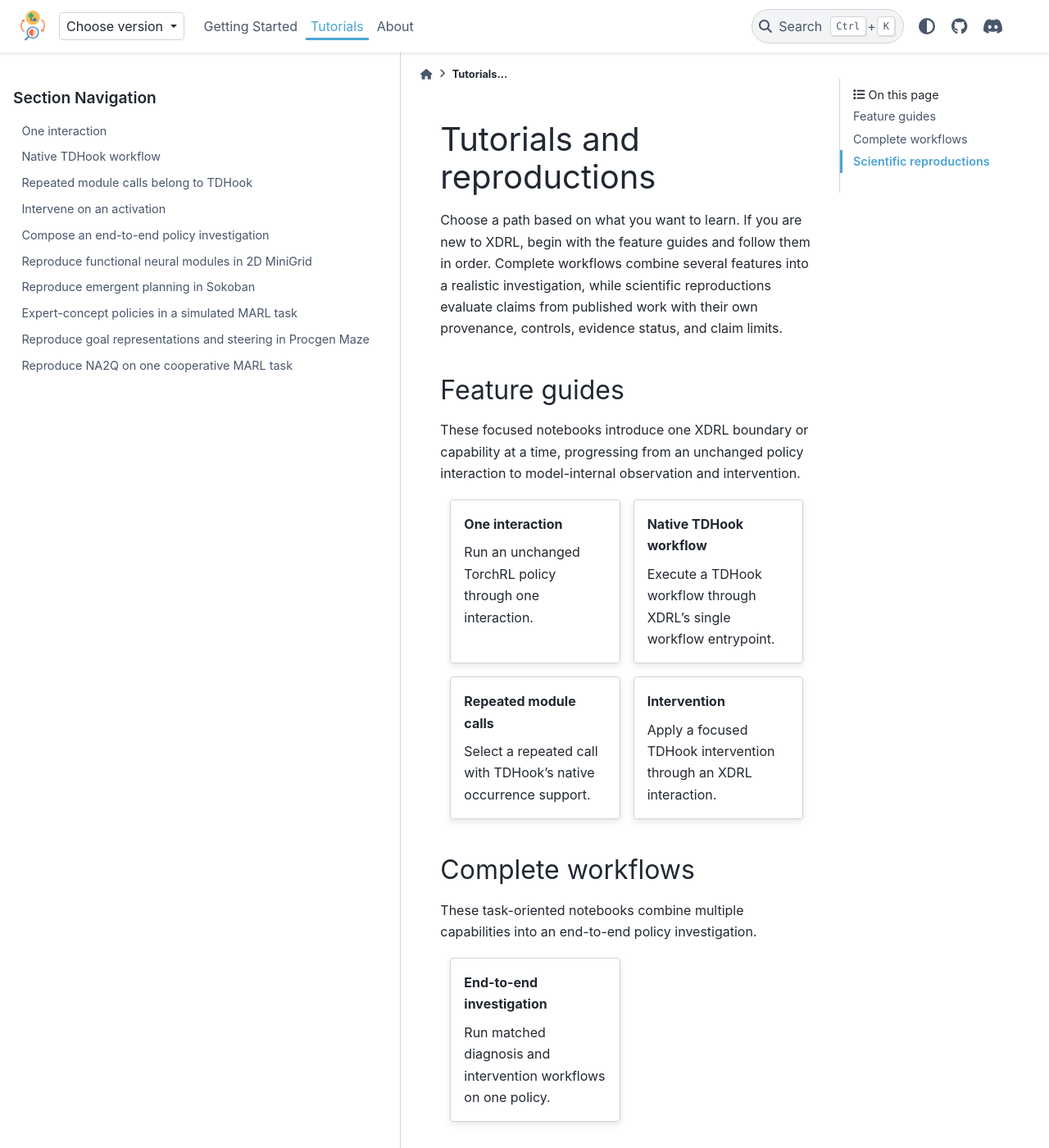
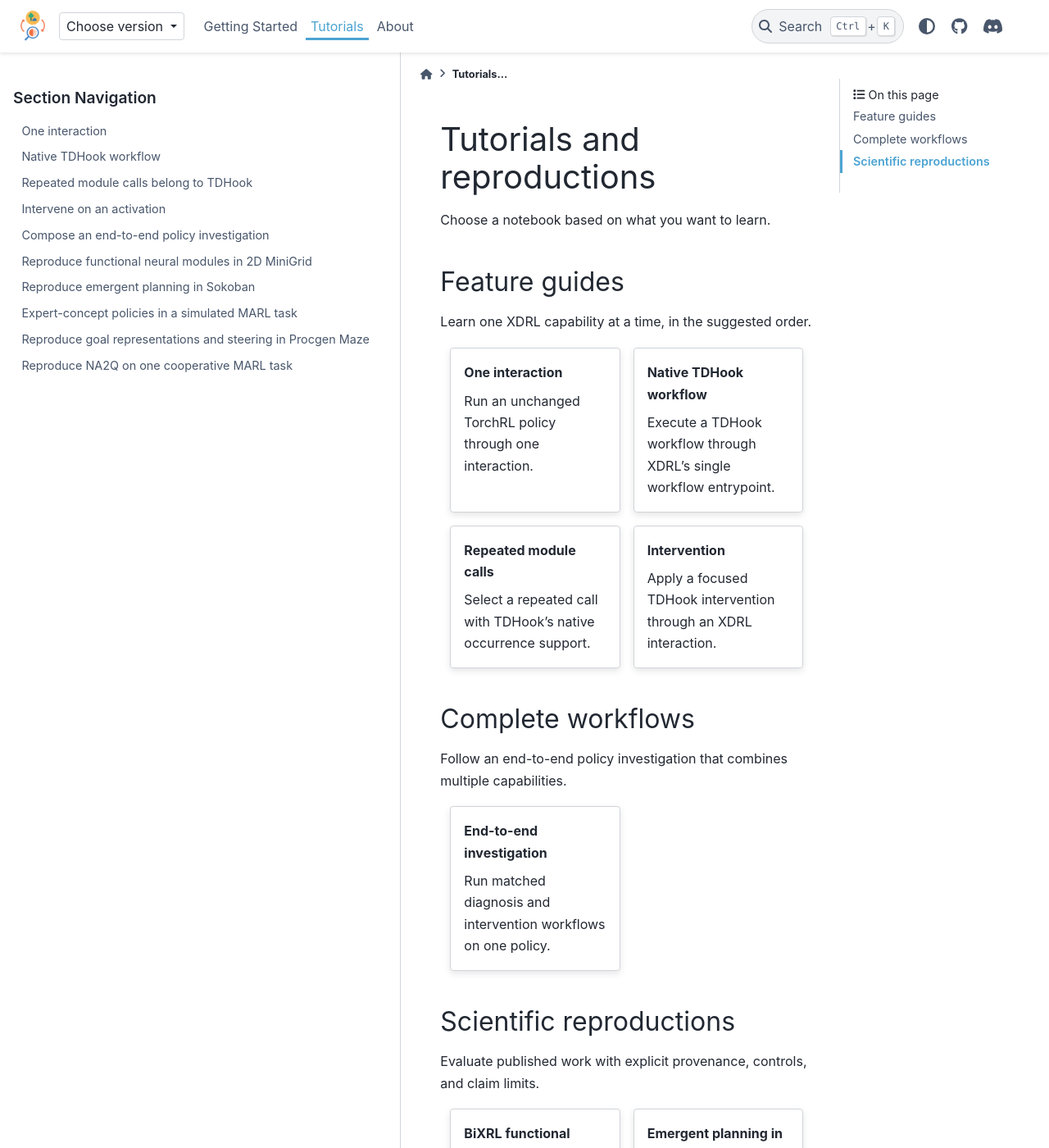
Before and after one commit to Xmaster6y/xdrl, a Sphinx documentation site: the page built from docs/source/tutorials.rst, in a window 1280 px wide and 1400 px high. Shown: the whole window at 82% size. Built offline with Sphinx 7.4.7 and the PyData theme 0.15.4, drawn with Linux system fonts in a browser that asks for light colours; pages that are not in the unit, such as notebooks, are missing from menus; comment, search, counter and statistics services are not loaded; some of the changed text lies outside the part shown.

Commit message:
docs: tighten notebook gallery copy

```diff
--- a/docs/source/tutorials.rst
+++ b/docs/source/tutorials.rst
@@ -1,18 +1,12 @@
 Tutorials and reproductions
 ===========================
 
-Choose a path based on what you want to learn. If you are new to XDRL, begin
-with the feature guides and follow them in order. Complete workflows combine
-several features into a realistic investigation, while scientific
-reproductions evaluate claims from published work with their own provenance,
-controls, evidence status, and claim limits.
+Choose a notebook based on what you want to learn.
 
 Feature guides
 --------------
 
-These focused notebooks introduce one XDRL boundary or capability at a time,
-progressing from an unchanged policy interaction to model-internal observation
-and intervention.
+Learn one XDRL capability at a time, in the suggested order.
 
 .. grid:: 1 2 2 2
    :gutter: 3
@@ -48,8 +42,7 @@ and intervention.
 Complete workflows
 ------------------
 
-These task-oriented notebooks combine multiple capabilities into an end-to-end
-policy investigation.
+Follow an end-to-end policy investigation that combines multiple capabilities.
 
 .. grid:: 1 2 2 2
    :gutter: 3
@@ -64,9 +57,7 @@ policy investigation.
 Scientific reproductions
 ------------------------
 
-These paper-specific notebooks keep scientific evaluation distinct from
-product tutorials. Each reproduction states its provenance, controls, evidence
-status, and the limits of the claims it can support.
+Evaluate published work with explicit provenance, controls, and claim limits.
 
 .. grid:: 1 2 2 2
    :gutter: 3
```
